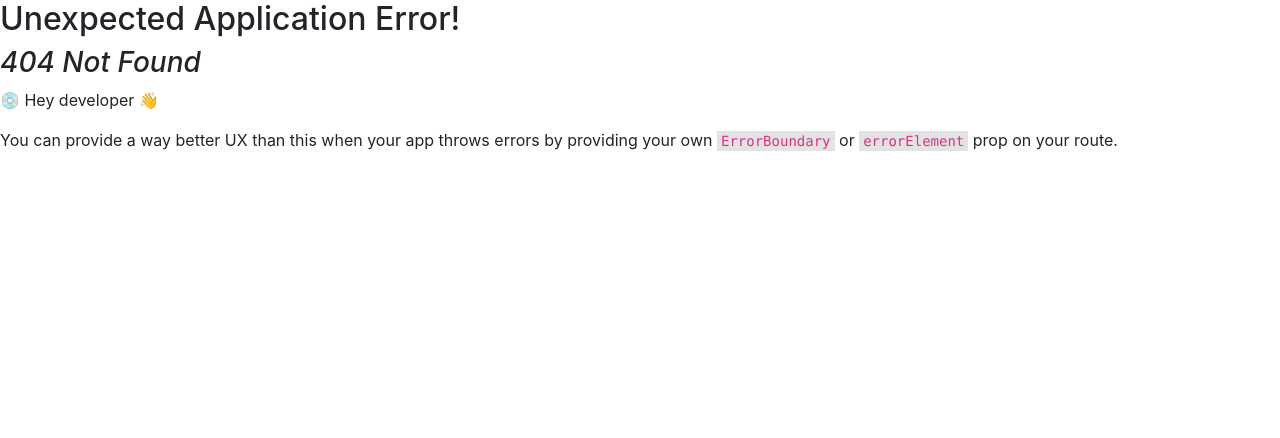
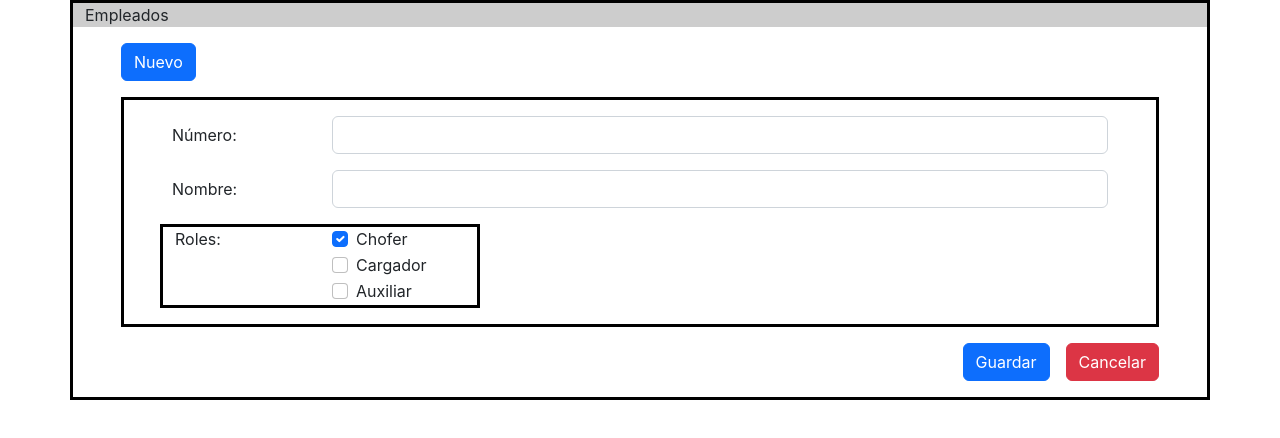
Before and after one commit to tragico0/prueba-tecnica-frontend, a React (Create React App) app: page /employees/create in a window 1280 px wide. Before the commit this address had no page. Shown: the top 438 px of the page. Built offline with nearby package versions, Linux system fonts and the light colour scheme.

Commit message:
Add create employee page

```diff
--- /dev/null
+++ b/src/components/EmployeeRoleOption.tsx
@@ -0,0 +1,17 @@
+export default function EmployeeRoleOption (props: any) {
+    return (
+        <div className="form-check">
+            <input className="form-check-input"
+                type="checkbox"
+                value=""
+                id={props.id}
+                checked={props.isChecked}
+                onChange={props.onChange}
+                data-role-id={props.roleId}
+            />
+            <label className="form-check-label" htmlFor={props.id}>
+                {props.label}
+            </label>
+        </div>
+    );
+}
--- /dev/null
+++ b/src/components/FormContainer.tsx
@@ -0,0 +1,43 @@
+import clsx from 'clsx';
+import React from 'react';
+import { Link } from 'react-router-dom';
+import styles from '../styles/FormContainer.module.css';
+
+type Props = {
+    title?: string,
+    children?: React.ReactNode
+}
+
+export default function FormContainer (props: Props) {
+    return (
+        <div className="row black-box-wrapper">
+            <div className="col">
+                <div className="row">
+                    <div className={clsx([styles.header, 'col'])}>
+                        <div>{props.title}</div>
+                    </div>
+                </div>
+                <div className="row">
+                    <div className="col mx-5 my-3">
+                        <div className="row">
+                            <div className="col mb-3 p-0">
+                                <button type="button" className="btn btn-primary">Nuevo</button>
+                            </div>
+                        </div>
+                        <div className="row">
+                            <div className="col">
+                                {props.children}
+                            </div>
+                        </div>
+                        <div className="row">
+                            <div className="col mt-3 p-0 text-end">
+                                <button type="button" className="btn btn-primary me-3">Guardar</button>
+                                <Link to=".." className="btn btn-danger">Cancelar</Link>
+                            </div>
+                        </div>
+                    </div>
+                </div>
+            </div>
+        </div>
+    );
+}
--- /dev/null
+++ b/src/components/SelectEmployeeRole.tsx
@@ -0,0 +1,51 @@
+import { props } from "bluebird";
+import { isEmpty } from "lodash";
+import { useState } from "react";
+import EmployeeRoleOption from "./EmployeeRoleOption";
+
+interface Props {
+    children?: React.ReactNode,
+    roles: any
+}
+
+export default function SelectEmployeeRole (props: Props) {
+    const {roles} = props;
+    const [selectedId, setSelectedId] = useState(isEmpty(roles) ? 0 : roles[0].id);
+
+    const getCheckboxId = function (id: number) {
+        return `role-checkbox-${id}`;
+    };
+
+    const isOptionsChecked = function (id: number) {
+        return id === selectedId;
+    };
+
+    const handleRoleCheck = function (e: React.FormEvent<HTMLInputElement>) {
+        setSelectedId(Number(e.currentTarget.dataset?.roleId));
+    };
+
+    return (
+        <div className="row">
+            <div className="col-sm-4 black-box-wrapper">
+                <div className="row">
+                    <div className="col-sm-6">
+                        Roles:
+                    </div>
+                    <div className="col-sm-6">
+                    {isEmpty(roles) ? <div>No hay roles</div> : roles.map((role: any) => (
+                        <EmployeeRoleOption
+                            id={getCheckboxId(role.id)}
+                            key={role.id}
+                            roleId={role.id}
+                            label={role.label}
+                            isChecked={isOptionsChecked(role.id)}
+                            onChange={handleRoleCheck}
+                        />
+                    ))}
+                    </div>
+                </div>
+            </div>
+            <div className="col-sm-8"></div>
+        </div>
+    );
+}
--- a/src/index.css
+++ b/src/index.css
@@ -11,3 +11,7 @@ code {
   font-family: source-code-pro, Menlo, Monaco, Consolas, 'Courier New',
     monospace;
 }
+
+.black-box-wrapper {
+  border: 3px solid black;
+}
--- /dev/null
+++ b/src/routes/CreateEmployee.tsx
@@ -0,0 +1,59 @@
+import React, { useState } from "react";
+import FormContainer from "../components/FormContainer";
+import SelectEmployeeRole from "../components/SelectEmployeeRole";
+
+export default function CreateEmployee () {
+    return (
+        <div className="container">
+            <FormContainer title="Empleados">
+                <CreateEmployeeForm />
+            </FormContainer>
+        </div>
+    );
+}
+
+function CreateEmployeeForm () {
+    const [reference, setReference] = useState('');
+    const [name, setName] = useState('');
+    const roles = [
+        {id: 1, label: 'Chofer'},
+        {id: 2, label: 'Cargador'},
+        {id: 3, label: 'Auxiliar'}
+    ];
+
+    const handleOnReferenceChange = (e: React.FormEvent<HTMLInputElement>) => {
+        setReference(e.currentTarget.value);
+    };
+
+    const handleOnNameChange = (e: React.FormEvent<HTMLInputElement>) => {
+        setName(e.currentTarget.value);
+    };
+
+    return (
+        <form className="row">
+            <div className="col">
+                <div className="row">
+                    <div className="col px-5 black-box-wrapper">
+                        <div className="row my-3">
+                            <label htmlFor="inputReference" className="col-sm-2 col-form-label">N&uacute;mero:</label>
+                            <div className="col-sm-10">
+                                <input type="text" id="inputReference" className="form-control" onChange={handleOnReferenceChange} value={reference} />
+                            </div>
+                        </div>
+                        <div className="row mb-3">
+                            <label htmlFor="inputName" className="col-sm-2 col-form-label">Nombre:</label>
+                            <div className="col-sm-10">
+                                <input type="text" id="inputName" className="form-control" onChange={handleOnNameChange} value={name} />
+                            </div>
+                        </div>
+                        <div className="row mb-3">
+                            <div className="col">
+                                <SelectEmployeeRole roles={roles} />
+                            </div>
+                        </div>
+                    </div>
+                </div>
+            </div>
+        </form>
+    );
+}
--- /dev/null
+++ b/src/styles/FormContainer.module.css
@@ -0,0 +1,3 @@
+.header {
+    background: #cdcdcd;
+}
```
Also changed, not shown: src/index.tsx (+12 -8 lines).
